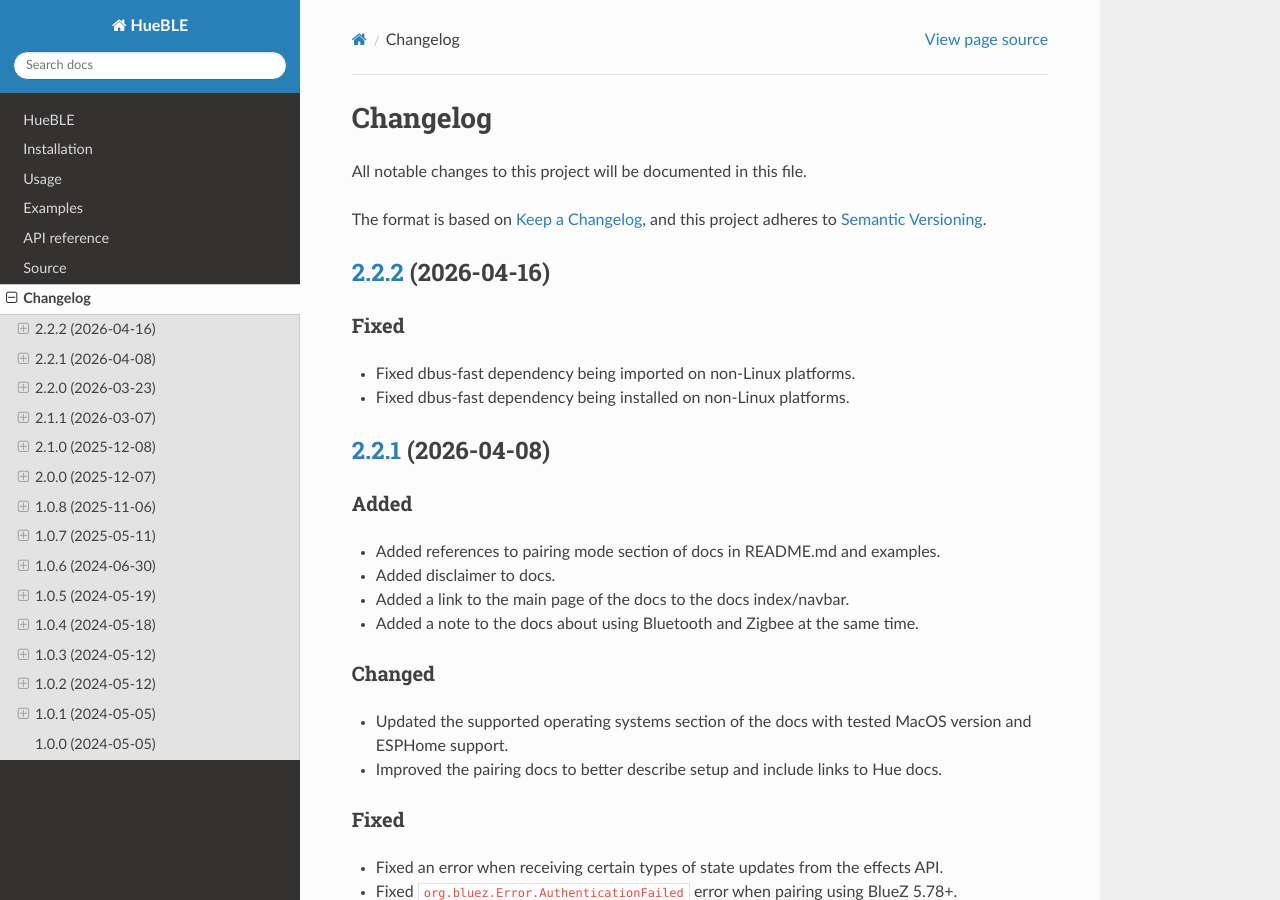
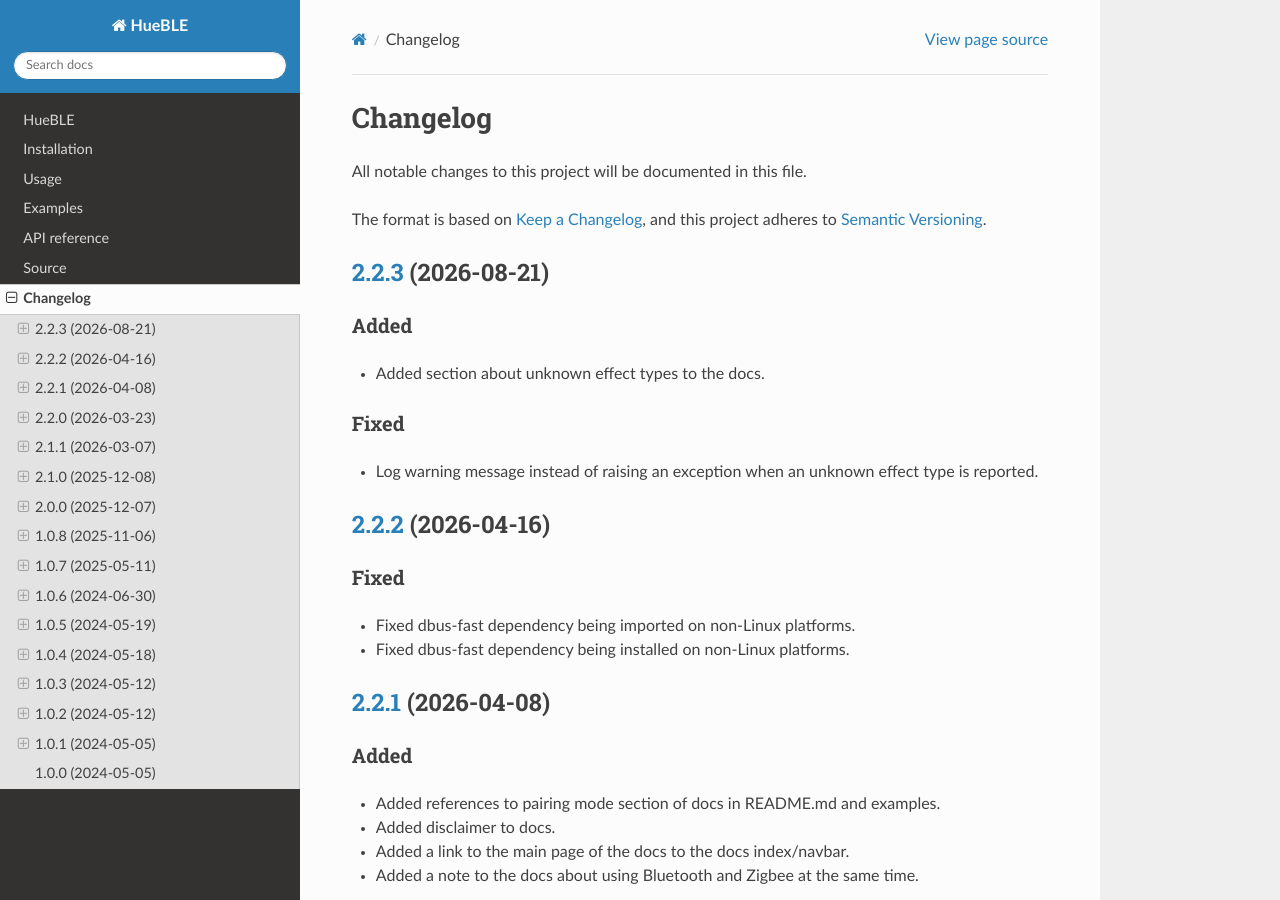
Before and after one commit to flip-dots/HueBLE, a Sphinx documentation site: the page built from docs/source/history.rst, in a window 1280 px wide and 900 px high. Built offline with Sphinx 7.4.7 and the Read the Docs theme 3.1.0, drawn with Linux system fonts in a browser that asks for light colours; some of the changed text lies outside the part shown.

Commit message:
Bump version and update changelog

```diff
--- a/CHANGELOG.rst
+++ b/CHANGELOG.rst
@@ -6,6 +6,19 @@
 
 The format is based on `Keep a Changelog <https://keepachangelog.com/en/1.0.0/>`_,
 and this project adheres to `Semantic Versioning <https://semver.org/spec/v2.0.0.html>`_.
+
+`2.2.3`_ (2026-08-21)
+=====================
+
+Added
+-----
+
+* Added section about unknown effect types to the docs.
+
+Fixed
+-----
+
+* Log warning message instead of raising an exception when an unknown effect type is reported.
 
 `2.2.2`_ (2026-04-16)
 =====================
@@ -223,6 +236,7 @@
 
 * HueBLE created.
 
+.. _2.2.3: https://github.com/flip-dots/HueBLE/releases/tag/v2.2.3
 .. _2.2.2: https://github.com/flip-dots/HueBLE/releases/tag/v2.2.2
 .. _2.2.1: https://github.com/flip-dots/HueBLE/releases/tag/v2.2.1
 .. _2.2.0: https://github.com/flip-dots/HueBLE/releases/tag/v2.2.0
--- a/docs/requirements.txt
+++ b/docs/requirements.txt
@@ -1,3 +1,3 @@
 sphinx==7.2.5
 sphinx-rtd-theme==2.0.0
-HueBLE==2.2.2
+HueBLE==2.2.3
--- a/docs/source/conf.py
+++ b/docs/source/conf.py
@@ -15,9 +15,9 @@
 sys.path.insert(0, project_root)
 
 project = "HueBLE"
-copyright = "2025, Harvey Lelliott"
+copyright = "2026, Harvey Lelliott"
 author = "Harvey Lelliott"
-release = "2.2.2"
+release = "2.2.3"
 
 # -- General configuration ---------------------------------------------------
 # https://www.sphinx-doc.org/en/master/usage/configuration.html#general-configuration
--- a/pyproject.toml
+++ b/pyproject.toml
@@ -1,6 +1,6 @@
 [project]
 name = "HueBLE"
-version = "2.2.2"
+version = "2.2.3"
 dependencies = [
   "bleak>=0.19.0",
   "bleak-retry-connector",
```
